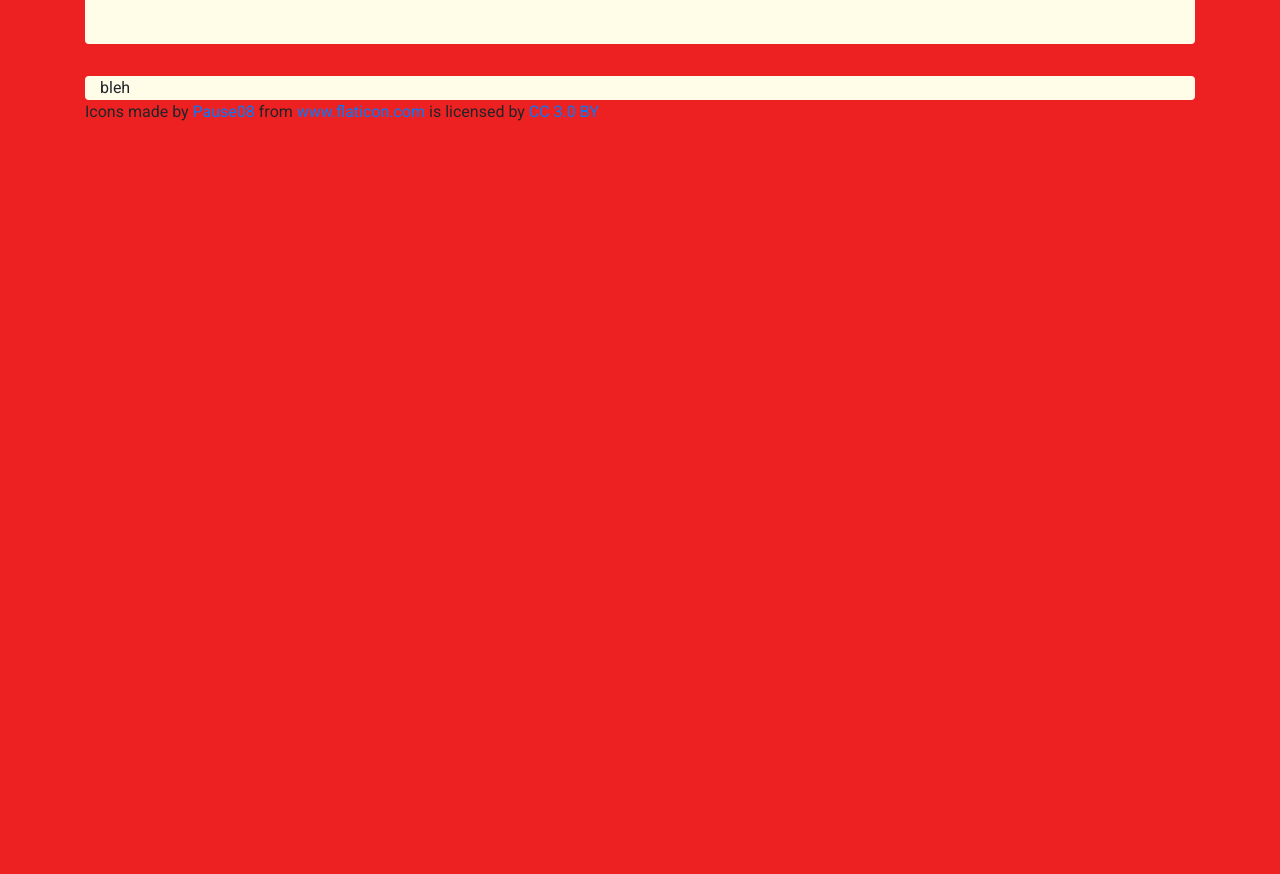
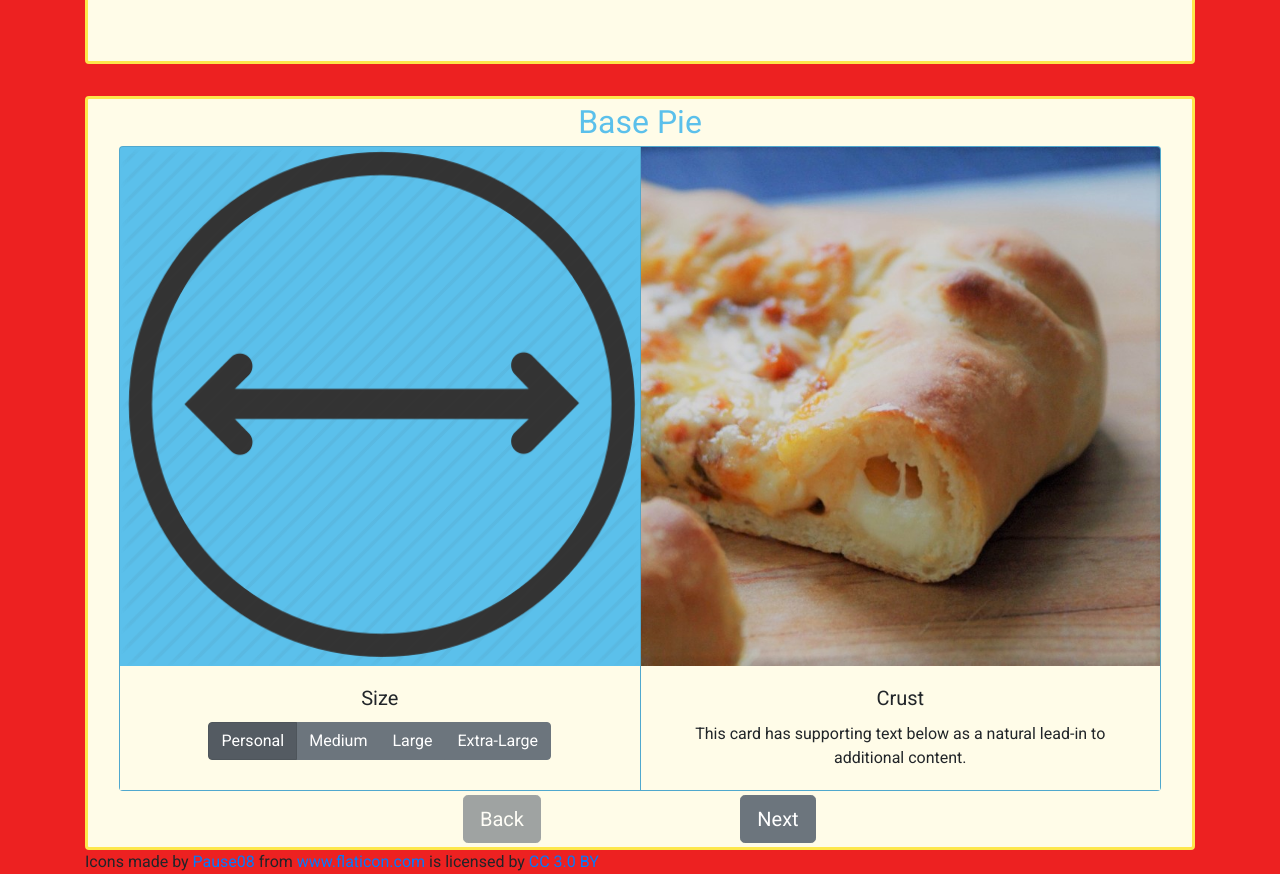
Before and after one commit to BenjaminLSchwab/PizzaSite, a plain HTML site: page index.html in a window 1280 px wide. Shown: the part 239-1113 px from the top of the page. Before the commit the page ends 800 px from the top, so only its background shows below. Drawn offline with nearby package versions, Linux system fonts and the light colour scheme.

Commit message:
base pie section, has buttons w/o functionality

```diff
--- a/css/style.css
+++ b/css/style.css
@@ -51,6 +51,16 @@ body{
     border-radius: 10px;
 }
 
-.pizzaProgress{
-    height: 1000%;
+.progress{
+    height: 30px;
 }
+
+#pizza-progress{
+
+}
+
+.cheesy{
+    border-style: solid;
+    border-color: #FDE74C;
+    border-width: 3px;
+}
--- a/index.html
+++ b/index.html
@@ -17,7 +17,7 @@
     <div class="container">
 
     <!--  Title Bar      -->
-        <div class="jumbotron jumbotron-fluid bc-4 rounded">
+        <div class="jumbotron jumbotron-fluid bc-4 rounded cheesy">
             <div class="container text-center">
                 <div class="row">
                 <div class="col-1"><img src="img/pizza.png" alt="pizza" class="pz-pic"></div>
@@ -36,14 +36,50 @@
     <!--  /Title Bar      -->
 
     <!--  Base Pizza      -->
-        <div class="collapse container-fluid bc-4 rounded" id="collapse-1">
-        <!--  Size      -->
+        <div class="collapse container-fluid bc-4 rounded cheesy text-center" id="collapse-1">
+            <h2 class="my-1 tc-3">Base Pie</h2>
+            <div class="card-group px-3">
+                <div class="card bc-3">
+                    <img class="card-img-top" src="img/rad.png" alt="pizza radius">
+                    <div class="card-body bc-4">
+                        <h5 class="card-title">Size</h5>
 
-        <!--  /Size      -->
-        bleh
-        <!--  Crust      -->
+                        <div class="btn-group btn-group-toggle" data-toggle="buttons">
+                            <label class="btn btn-secondary active">
+                            <input type="radio" name="options" id="size-sm" autocomplete="off" checked> Personal
+                            </label>
+                            <label class="btn btn-secondary">
+                            <input type="radio" name="options" id="size-md" autocomplete="off"> Medium
+                            </label>
+                            <label class="btn btn-secondary">
+                            <input type="radio" name="options" id="size-lg" autocomplete="off"> Large
+                            </label>
+                            <label class="btn btn-secondary">
+                            <input type="radio" name="options" id="size-xl" autocomplete="off"> Extra-Large
+                            </label>
+                        </div>
 
-        <!--  /Crust      -->
+                    </div>
+                </div>
+
+                <div class="card bc-3">
+                    <img class="card-img-top" src="img/crust.jpg" alt="cheesy crust">
+                    <div class="card-body bc-4">
+                        <h5 class="card-title">Crust</h5>
+                        <p class="card-text">This card has supporting text below as a natural lead-in to additional content.</p>
+                    </div>
+                </div>
+
+            </div>
+            <div class="row my-1 justify-content-center">
+                <div class="col-3">
+                    <button type="button" class="btn btn-secondary btn-lg" disabled>Back</button>
+                </div>
+                <div class="col-4-auto"></div>
+                <div class="col-3">
+                    <button type="button" class="btn btn-secondary btn-lg">Next</button>
+                </div>
+            </div>
         </div>
     <!--  /Base Pizza      -->
 
```
Also changed, not shown: img/crust.jpg (added), img/rad.png (added).
